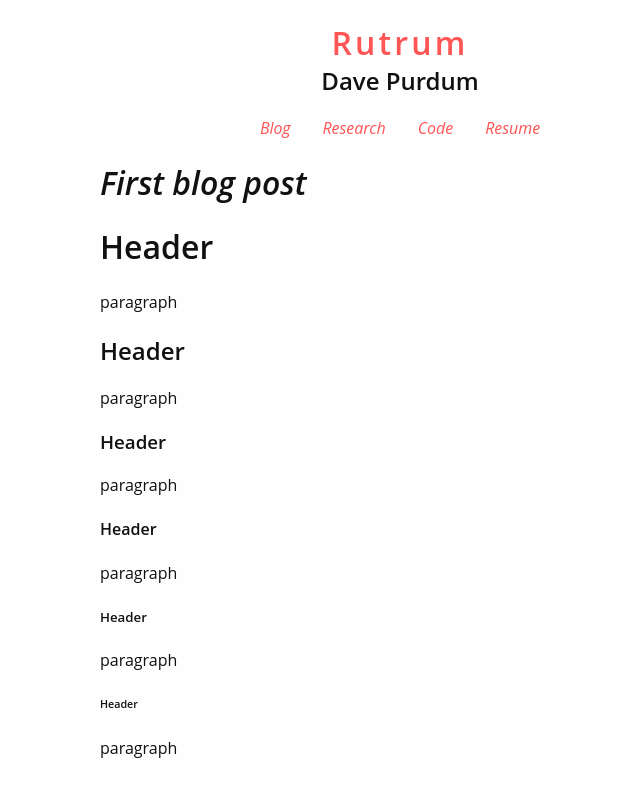
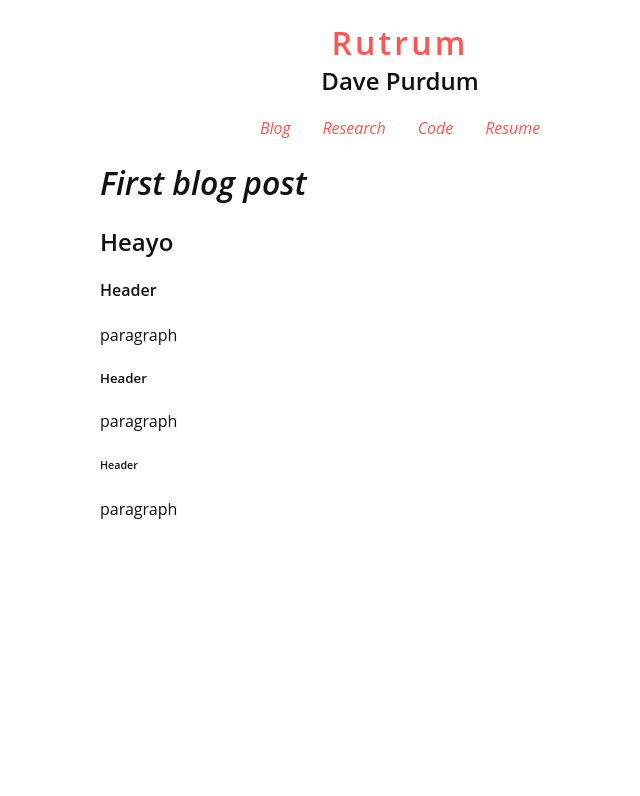
Before and after one commit to rutrum/rutrum.net, a plain HTML site: page blog/first/index.html in a window 1280 px wide. Shown: the whole page, without its empty margins (240-880 px from the left). Drawn offline with nearby package versions, Linux system fonts and the light colour scheme; some packages are replaced by stand-ins of ours.

Commit message:
Change blog for test purposes

```diff
--- a/blog/first/index.html
+++ b/blog/first/index.html
@@ -24,17 +24,12 @@
     <div class="content">
 
     <h1 id="page-title">First blog post</h1>
-    <h1 id="header">Header</h1>
+    <h2 id="heayo">Heayo</h2>
+<h4 id="header">Header</h4>
+<p>paragraph </p>
+<h5 id="header-1">Header</h5>
 <p>paragraph</p>
-<h2 id="header-1">Header</h2>
-<p>paragraph</p>
-<h3 id="header-2">Header</h3>
-<p>paragraph</p>
-<h4 id="header-3">Header</h4>
-<p>paragraph </p>
-<h5 id="header-4">Header</h5>
-<p>paragraph</p>
-<h6 id="header-5">Header</h6>
+<h6 id="header-2">Header</h6>
 <p>paragraph</p>
 
 
```
